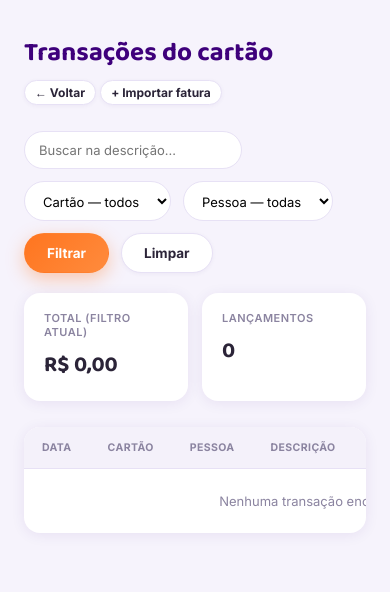
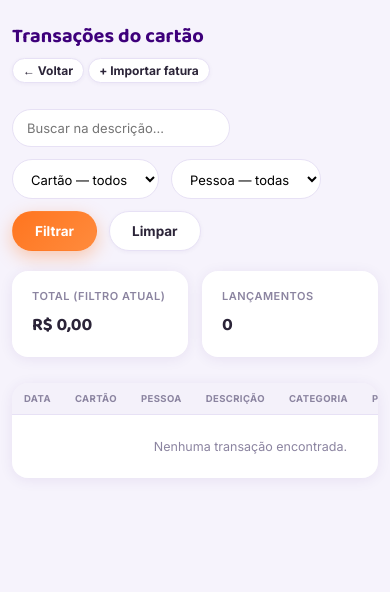
Before and after one commit to hubj-web/HUBJ-FLUX, a Flask app: page /cartao/transacoes in a window 390 px wide. Shown: the top 592 px of the page. Run offline with Flask 3, Linux system fonts and the light colour scheme; the visitor is signed in with stand-in values (Sample User, id 1); data that the repository does not hold is empty; some libraries are stand-ins or nearby versions.

Commit message:
Corrige rolagem horizontal em telas de celular

```diff
--- a/static/style.css
+++ b/static/style.css
@@ -34,7 +34,7 @@
   --shadow-card-hover: 0 6px 22px rgba(62,0,123,0.14);
 }
 *{ box-sizing:border-box; }
-body{ margin:0; background:var(--bg-app); color:var(--ink-soft); font-family:'Inter',system-ui,sans-serif; font-size:14.5px; }
+body{ margin:0; background:var(--bg-app); color:var(--ink-soft); font-family:'Inter',system-ui,sans-serif; font-size:14.5px; overflow-x:hidden; }
 h1,h3{ font-family:'Baloo 2', 'Inter', sans-serif; font-weight:700; margin:0; color:var(--roxo-estrategico); }
 .mono{ font-family:'IBM Plex Mono',monospace; }
 
@@ -89,15 +89,16 @@ h1,h3{ font-family:'Baloo 2', 'Inter', sans-serif; font-weight:700; margin:0; co
 .btn-ghost:hover{ border-color:var(--roxo-estrategico); color:var(--roxo-estrategico); }
 
 .table-wrap{
-  border:none; border-radius:var(--radius); overflow:hidden; background:var(--paper-raised);
-  box-shadow:var(--shadow-card);
+  border:none; border-radius:var(--radius); overflow-x:auto; overflow-y:hidden; background:var(--paper-raised);
+  box-shadow:var(--shadow-card); -webkit-overflow-scrolling:touch; max-width:100%;
 }
 .data-table{ width:100%; border-collapse:collapse; font-size:13px; }
 .data-table th{
   text-align:left; font-weight:700; font-size:10.5px; text-transform:uppercase; letter-spacing:.4px;
   color:var(--graphite); padding:14px 18px; border-bottom:1px solid var(--line); background:var(--gray-light);
+  white-space:nowrap;
 }
-.data-table td{ padding:12px 18px; border-bottom:1px solid var(--gray-light); }
+.data-table td{ padding:12px 18px; border-bottom:1px solid var(--gray-light); white-space:nowrap; }
 .data-table tbody tr:last-child td{ border-bottom:none; }
 .data-table tbody tr:hover{ background: var(--gray-light); }
 .data-table td.num, .data-table th.num{ text-align:right; }
@@ -149,3 +150,21 @@ h1,h3{ font-family:'Baloo 2', 'Inter', sans-serif; font-weight:700; margin:0; co
 }
 .topbar-sair a:hover{ color:var(--danger-dark); }
 @media (max-width:600px){ .topbar-sair span{ display:none; } }
+
+/* Telas pequenas: aperta espaçamento pra caber mais sem precisar rolar,
+   e deixa claro (com uma sombra sutil na borda) que a tabela pode ser
+   arrastada de lado quando ela é mais larga que a tela. */
+@media (max-width:640px){
+  .content{ padding:20px 12px; }
+  .data-table th{ padding:10px 12px; font-size:9.5px; }
+  .data-table td{ padding:9px 12px; font-size:12.5px; }
+  .panel-head h1{ font-size:20px; }
+  .summary-cell .value{ font-size:18px; }
+  .table-wrap{
+    background-image:
+      linear-gradient(to right, var(--paper-raised) 0%, rgba(255,255,255,0) 4%),
+      linear-gradient(to left, var(--paper-raised) 0%, rgba(255,255,255,0) 4%);
+    background-position: left, right; background-repeat: no-repeat;
+    background-size: 24px 100%; background-attachment: local, local;
+  }
+}
```
